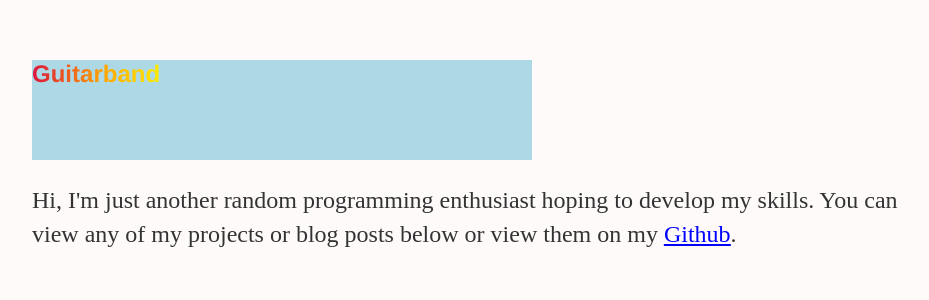
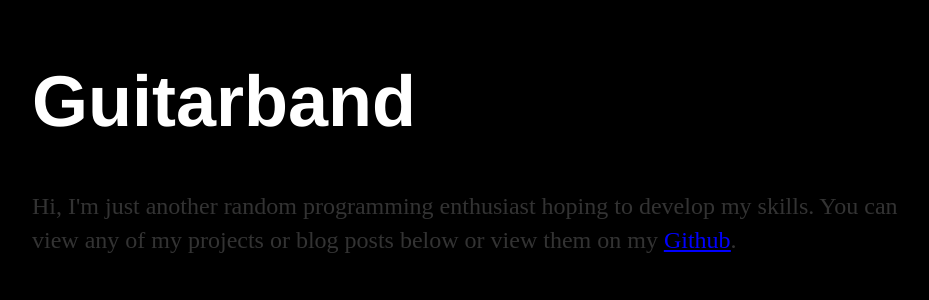
Before and after one commit to Guitarband/testwebsiteGuitarband.github.io, a Jekyll site: the page index.html, which Jekyll copies as it is, in a window 1280 px wide. Shown: the top 300 px of the page, without its empty margins (160-1089 px from the left). Built offline with Jekyll 4.4.1, drawn with Linux system fonts in a browser that asks for light colours.

Commit message:
Update styles.css

```diff
--- a/css/styles.css
+++ b/css/styles.css
@@ -2,7 +2,7 @@ body {
     font:'Lucida Console';
     margin: 60px auto;
     width: 70%;
-    background-color: snow;
+    background-color: black;
 }
 nav ul, footer ul {
     font-family:'Helvetica', 'Arial', 'Sans-Serif';
@@ -52,25 +52,17 @@ a:visited {
 
 
 .heading {
-    background: lightBlue;
-    width: 500px;
-    height: 100px;
+    font-size: 150%;
 }
 
 h1 {
-    color: black;
-    font-size: 150%;
+    color: white;
+}
+
+#g_title:hover , #u_title:hover , #i_title:hover , #t_title:hover , #a_title:hover , #r_title:hover , #b_title:hover , #a_title:hover , #n_title:hover , #d_title:hover {
     background-image: linear-gradient(90deg, crimson, orange, yellow, green, blue, violet, lavender, plum);
     -webkit-background-clip: text;
     -webkit-text-fill-color: transparent;
     -moz-background-clip: text;
     -moz-text-fill-color: transparent;
 }
-
-#g_title:hover , #u_title:hover , #i_title:hover , #t_title:hover , #a_title:hover , #r_title:hover , #b_title:hover , #a_title:hover , #n_title:hover , #d_title:hover {
-    background-image: linear-gradient(90deg, blue, darkOrchid);
-    -webkit-background-clip: text;
-    -webkit-text-fill-color: transparent;
-    -moz-background-clip: text;
-    -moz-text-fill-color: transparent;
-}
```
